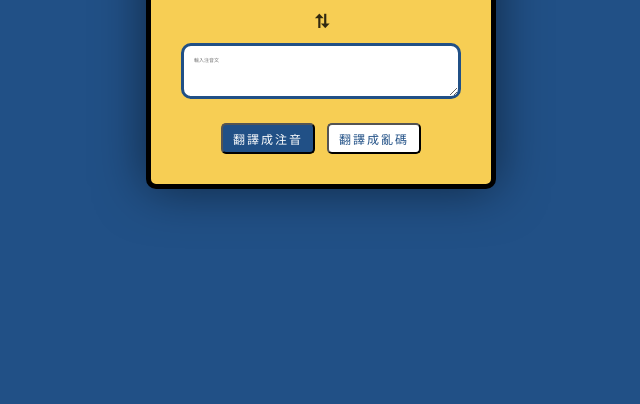
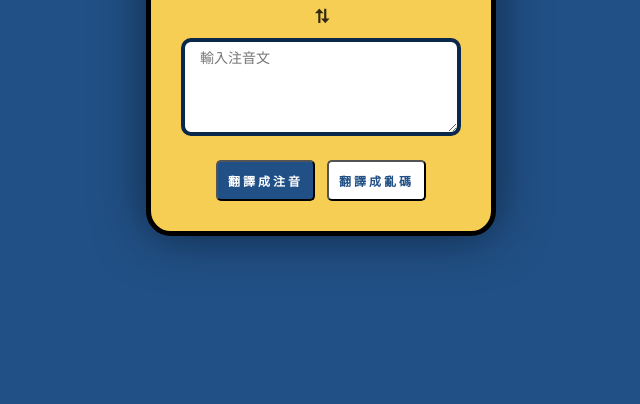
Before and after one commit to zrtian0819/Mistcoding, a plain HTML site: page index.html in a window 1280 px wide. Shown: the part 396-800 px from the top of the page, without its empty margins (319-959 px from the left). Drawn offline with nearby package versions, Linux system fonts and the light colour scheme.

Commit message:
Adding RWD and a little adjust

```diff
--- a/index.html
+++ b/index.html
@@ -3,11 +3,13 @@
     <head>
         <meta charset="utf-8"/>
         <title>亂碼文翻譯器</title>
-        <!-- <meta name="viewport" content="width=device-width, initial-scale=1.0"> -->
+        <meta name="viewport" content="width=device-width, initial-scale=1.0">
     </head>
     <style>
+
       * {
         font-family: "Noto Sans TC", sans-serif;
+        /* border: 1px solid #000; */
       }
 
       html, body {
@@ -28,18 +30,19 @@ body {
       .panel {
         padding: 30px;
         box-shadow: 0px 0px 50px rgba(0, 0, 0, 0.5);
-  border-radius: 10px;
+        border-radius: 25px;
         position: relative;
         z-index: 1;
         background-color: #F7CE54;
         width: 280px;
         border: 5px solid black;
-  transition: 1s;
+        transition: 0.5s;
+        min-width: 230px;
       }
 
       .panel:hover {
-  box-shadow: 0px 0px 100px rgba(247, 206, 84, 0.7);
-  transform: scale(1.01);
+        box-shadow: 0px 0px 300px rgb(13, 150, 153);
+        /* transform: scale(1.005); */
       }
 
       h1, h3 {
@@ -48,7 +51,7 @@ h1, h3 {
       }
 
       h1 {
-  font-weight: 700;
+        font-weight: 900;
         margin-bottom: 20px;
       }
 
@@ -58,12 +61,16 @@ h3 {
 
       textarea {
         width: 100%;
-  padding: 10px;
-  font-size: 5px;
+        padding: 5px 15px;
+        font-size: 14px;
         box-sizing: border-box;
         outline: none;
-  border: solid 3px #215086;
+        border: solid 4px #0a284a;
         border-radius: 10px;
+      }
+
+      textarea:active{
+        border: solid 4px #2c78cf;
       }
 
       .buttons {
@@ -73,13 +80,14 @@ textarea {
       }
 
       button {
-  padding: 5px 10px;
+        padding: 10px 10px;
         border-radius: 5px;
         margin: 0 6px 0 6px;
         font-size: 12px;
-  font-weight: 500;
-  letter-spacing: 2px;
+        font-weight: 700;
+        letter-spacing: 3px;
         transition: 0.3s;
+        /* border: 50px; */
       }
       button.blu {
         background-color: #215086;
@@ -94,8 +102,15 @@ button:hover {
       }
 
       #input #output {
-  border-radius: 5px;
+        border-radius: 10px;
       }
+
+      @media (max-width: 768px){
+        .panel{
+
+        }
+      }
+
     </style>
     <body>
         <div class="panel">
@@ -108,8 +123,9 @@ button:hover {
               <button class="wht" id="btnwht">翻譯成亂碼</button>
             </div>
         </div>
+        <div class="sign">
 
-
+        </div>
     </body>
 
     <script src="https://cdnjs.cloudflare.com/ajax/libs/jquery/3.6.1/jquery.min.js"></script>
@@ -191,6 +207,7 @@ button:hover {
 
         })
 
+        alert("歡迎使用,請按下Enter試試")
 
     </script>
 
```
Lines whose indentation alone changed are shown as unchanged.
